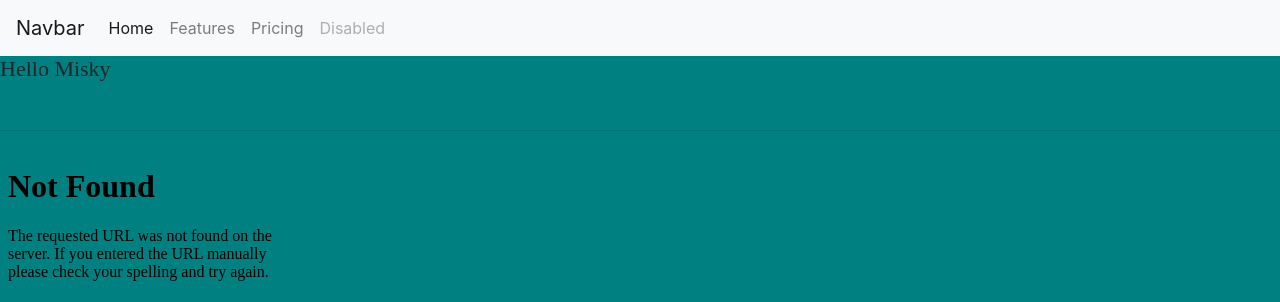
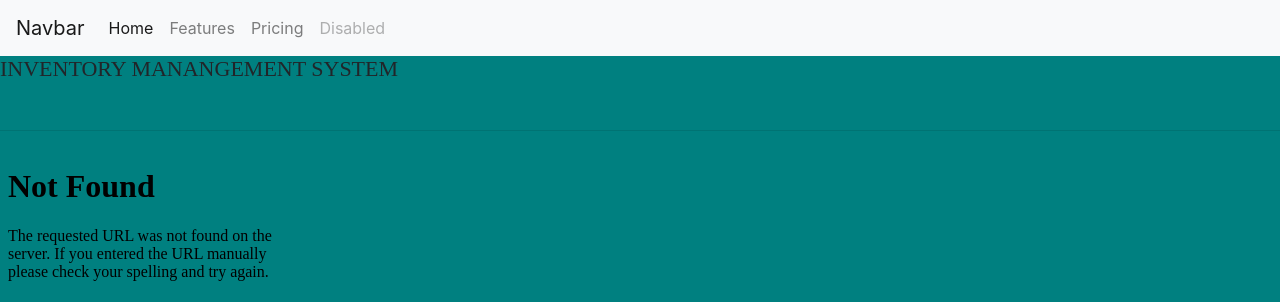
Before and after one commit to mnmisky/sales_demo, a Flask app: page /line in a window 1280 px wide. Shown: the top 302 px of the page. Run offline with Flask 2, Linux system fonts and the light colour scheme; some libraries are stand-ins or nearby versions.

Commit message:
lisht 47o9fj

```diff
--- a/main.py
+++ b/main.py
@@ -247,7 +247,7 @@ def pie():
 
 
 
-
+   #QUERY THAT CALCULATES TOTAL SALES PER MONTH
    cur.execute("""SELECT EXTRACT (MONTH FROM mysales.date_created) as months,SUM(mysales.quantity) as total_mysales FROM public.mysales GROUP BY months ORDER BY months""");
    records=cur.fetchall()
    conn.commit()
--- a/templates/index.htm
+++ b/templates/index.htm
@@ -7,7 +7,7 @@
 
 {% block content %}
 
-<h1>Hello Misky</h1>
+<h1>INVENTORY MANANGEMENT SYSTEM</h1>
 <br>
 <hr>
 <!-- Don't forget the "|safe"! -->
```
